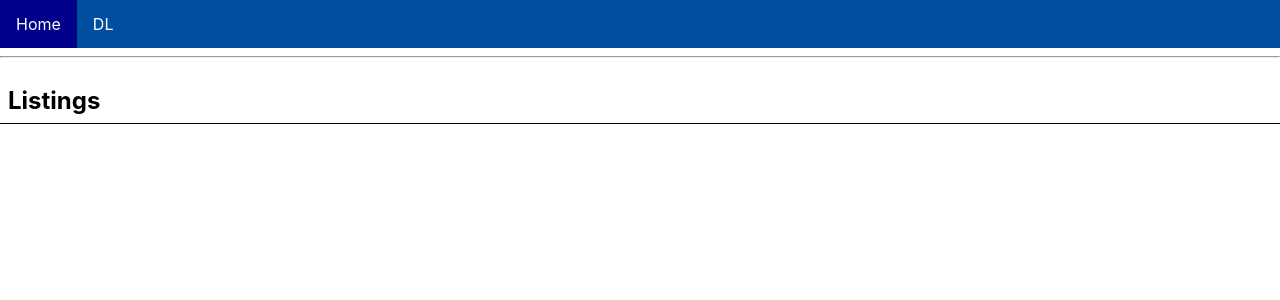
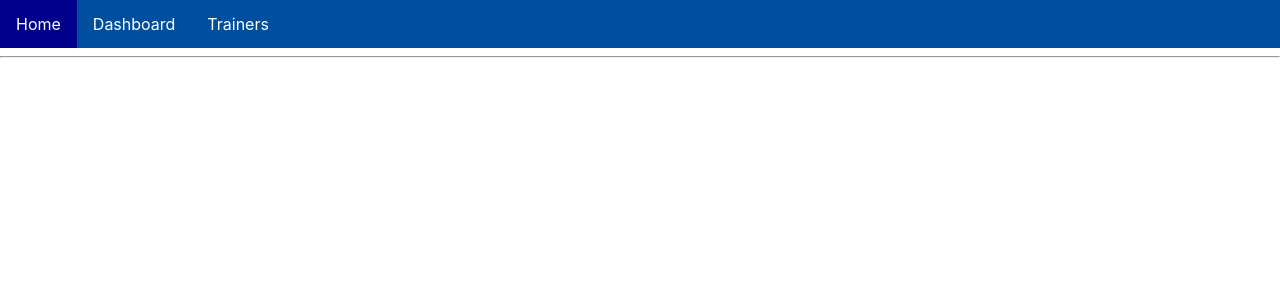
Before and after one commit to DCull1984/React.js, a React (Create React App) app: page /detailList in a window 1280 px wide. Shown: the top 300 px of the page. Built offline with nearby package versions, Linux system fonts and the light colour scheme.

Commit message:
changing page functions

```diff
--- a/src/Nav.js
+++ b/src/Nav.js
@@ -10,28 +10,17 @@ const NavLinks = () => (
                 <li className="active">
                 <NavLink exact to="/">Home</NavLink></li>
 
-               {/*  <li className="active">
-                <NavLink to="/Trainee_Ratings.js">Trainee Ratings</NavLink></li>
+                <li className="active">
+                <NavLink to="/dashboard">Dashboard</NavLink></li>
 
                 <li className="active">
-                <NavLink to="/Trainers_Holidays">Trainers Holidays</NavLink></li>
-
-                <li className="active">
-                <NavLink to="/Trainers_Skills">Trainers Skills</NavLink></li>
-
-                <li className="active">
-                <NavLink to="/Trainee Schedule">Trainee Schedule</NavLink></li>
-
-                <li className="active">
-                <NavLink to="/Trainers_Subjects">Trainers Subjects</NavLink></li> */}
-
-                <li><Link to="/detailList">DL</Link></li>
+                <NavLink to="/trainers">Trainers</NavLink></li>
             </ul>
 
             <hr />
             <Route exact path ="/" component={HomePage}/>
-            {/* <Route Path="./Trainer_Skills" component={TraineeRatings}/> */}
-            <Route path ="/detailList" component={deatilList}/>
+            <Route path ="/dashboard" component={Dashboard}/>
+            <Route path = "/trainers" component={Trainer}/>
 
         </div>
     </Router>
@@ -39,17 +28,40 @@ const NavLinks = () => (
 
 const HomePage = () => <Home />;
 
-const deatilList = ({match}) =>
+const Dashboard = ({match}) =>
     <div>
-        <h2>Listings</h2>
-        {/* <ul>
-            <li><Link to={`${match.url}/Trainee_Ratings`}>Trainee Ratings</Link></li>
-            <li><Link to="/Trainers_Holidays">Trainer_Holidays</Link></li>
-            <li><Link to="/Trainers Skills">Trainer Skills</Link></li>
-            <li><Link to="Trainers_Subjects">Trainer Subjects</Link></li>
-        </ul> */}
-    </div>
-;
+        <h2>Welcome to the Dashboard!!</h2>
+        <ul>
+            <li>
+              <NavLink to="/Trainee_Ratings">Trainee Ratings</NavLink></li>
+            <li>
+              <NavLink to="/Trainee Schedule">Trainee Schedule</NavLink></li>
+        </ul>
+
+        <Route path ="/Trainee_Ratings" component={Ratings}/>
+        {/* <Route path ="/Trainee_Schedule" component={TraineeSchedule}/> */}
+    </div>;
+
+
+const Trainer = ({match}) =>
+    <div>
+        <h2>Welcome to the Trainer Listing</h2>
+        <ul>
+            <li>
+                <NavLink to="/Trainers_Holidays">Trainers Holidays</NavLink></li>
+            <li>
+                <NavLink to="/Trainers_Skills">Trainers Skills</NavLink></li>
+            <li>
+                <NavLink to="/Trainers_Subjects">Trainers Subjects</NavLink></li>
+        </ul>
+
+        {/* <Route path="/Trainers_Holidays" component={TrainerHoliday}/>
+        <Route path="/Trainers_Skills" component={TrainerSkills}/>
+        <Route path="/Trainer_Subjects" component={TrainerSubjects}/> */}
+    </div>;
+
+
+const Ratings = () => <TraineeRatings />;
 
 
 export default NavLinks;
```
